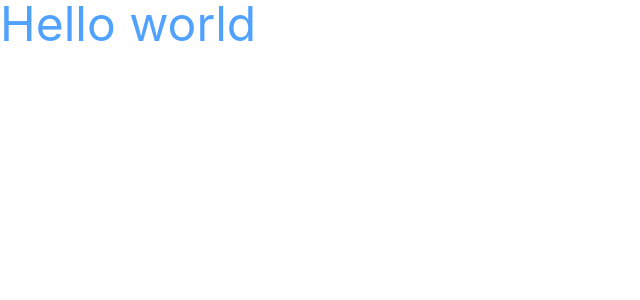
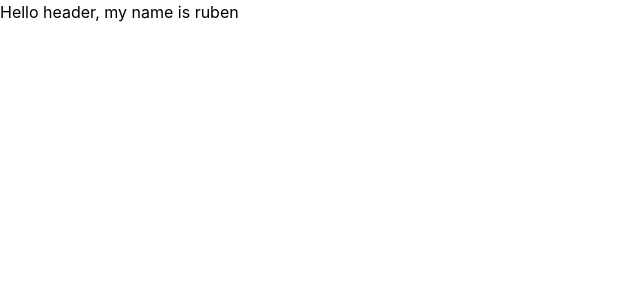
Before and after one commit to RubenOpperman/Meal_Picker, a React (Vite) app: page / in a window 1280 px wide. Shown: the top 300 px of the page, without its empty margins (0-640 px from the left). Built offline with nearby package versions, Linux system fonts and the light colour scheme.

Commit message:
add button.jsx, DishCard.jsx, Header.jsx, Home.jsx

```diff
--- a/src/App.jsx
+++ b/src/App.jsx
@@ -1,13 +1,11 @@
 import "./App.css";
+import Header from "./components/Header.jsx";
 
 function App() {
   return (
-    <h1
-      class="text-blue-400 text-5xl
-  "
-    >
-      Hello world
-    </h1>
+    <>
+      <Header name="ruben" />
+    </>
   );
 }
 
--- /dev/null
+++ b/src/components/Header.jsx
@@ -0,0 +1,5 @@
+function Header({ name }) {
+  return <h1>Hello header, my name is {name}</h1>;
+}
+
+export default Header;
```
Also changed, not shown: src/components/Button.jsx (added), src/components/DishCard.jsx (added), src/pages/Home.jsx (added).
